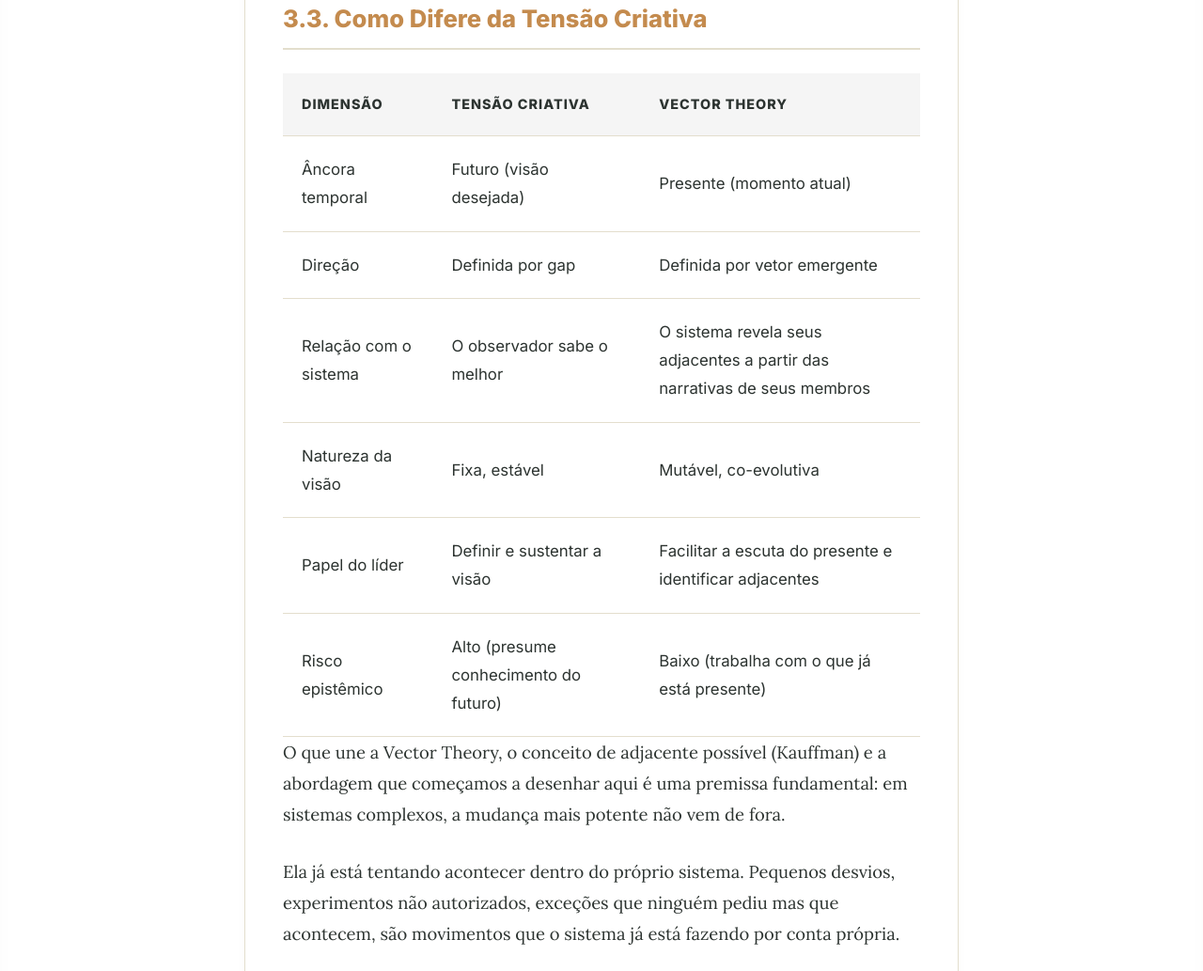
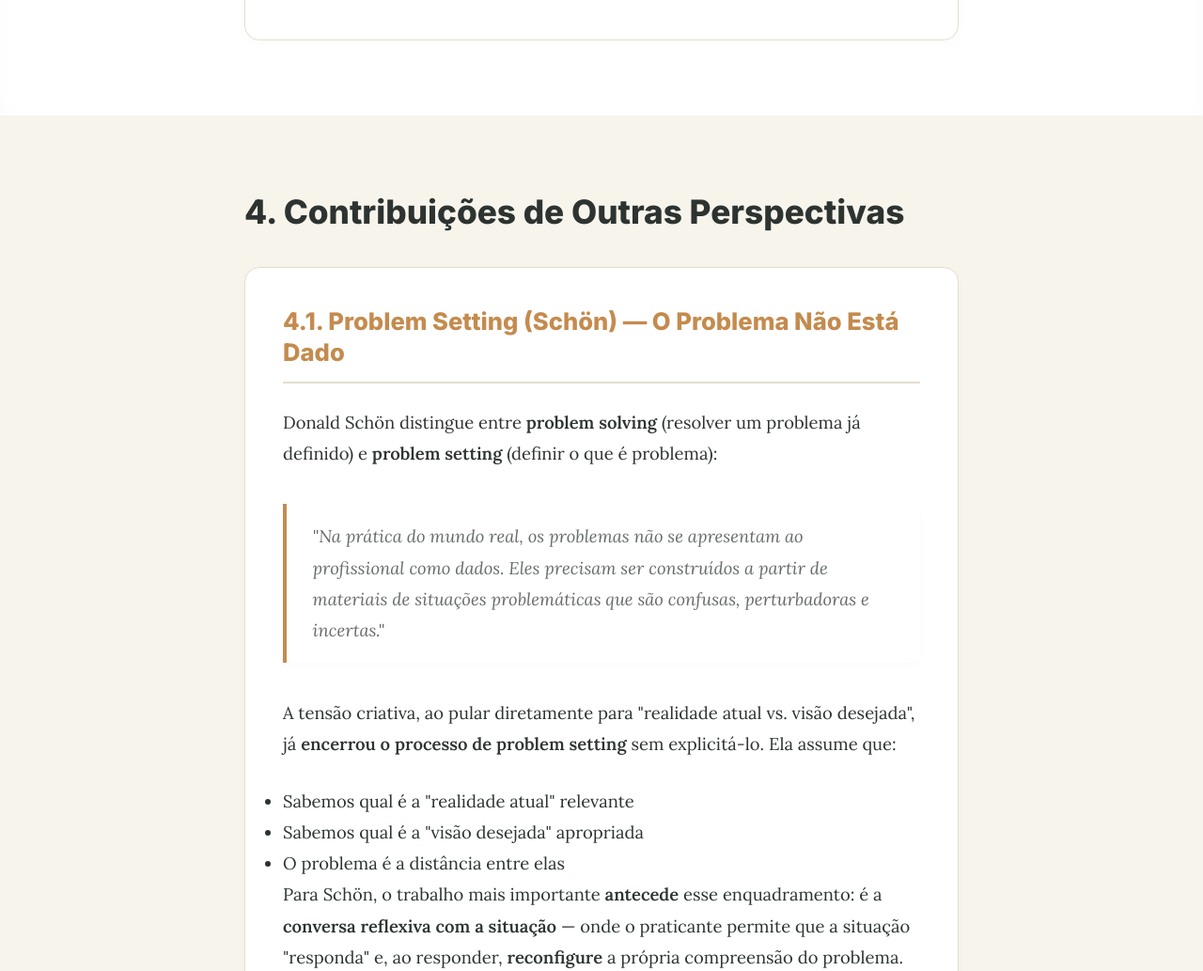
Before and after one commit to dravisss/intervencao-situada-site, a plain HTML site: page revisao-critica.html in a window 1280 px wide. Shown: the part 7145-8178 px from the top of the page at 94% size. Drawn offline with Linux system fonts and the light colour scheme.

Commit message:
auto-deploy: Atualização de conteúdo em 2026-05-01T23:42:28.836Z

```diff
--- a/revisao-critica.html
+++ b/revisao-critica.html
@@ -141,49 +141,6 @@
 <p><strong>Fase 2 — Direção e Adjacentes Possíveis</strong><br>Defina uma <strong>direção (vetor)</strong> para amplificar o que é positivo na paisagem atual. Ao contrário de metas fixas — que convidam à manipulação de métricas pela <strong>Lei de Goodhart</strong> (&quot;quando uma medida se torna meta, deixa de ser uma boa medida&quot;) —, o vetor busca o <strong>adjacente possível</strong>: o primeiro degrau alcançável a partir do estado atual do sistema.</p>
 <p><strong>Fase 3 — Intervenções (Nudges e Sondas)</strong><br>Desenhe <strong>Nudges</strong> (pequenos empurrões contextuais) em co-criação com a comunidade para evitar o &quot;paternalismo suave&quot; de soluções impostas. Utilize <strong>Sondas Seguras para Falhar (Safe-to-fail probes)</strong>: vários experimentos pequenos e paralelos. Se falharem, o custo é baixo; se funcionarem, o sistema aprende e você amplifica o que dá certo.</p>
 <p><strong>Fase 4 — Feedback Contínuo e Sinais Fracos</strong><br>Monitore a paisagem em tempo real para identificar o <strong>caminho de menor resistência</strong> — onde o sistema já está pronto para ser empurrado. A VTOC é um ciclo: o feedback sobre o deslocamento dos vetores e o surgimento de novos sinais fracos alimentam um novo mapeamento do presente.</p>
-</div><div class="content-block"><h3>3.3. Como Difere da Tensão Criativa</h3>
-<table>
-<thead>
-<tr>
-<th>Dimensão</th>
-<th>Tensão Criativa</th>
-<th>Vector Theory</th>
-</tr>
-</thead>
-<tbody><tr>
-<td>Âncora temporal</td>
-<td>Futuro (visão desejada)</td>
-<td>Presente (momento atual)</td>
-</tr>
-<tr>
-<td>Direção</td>
-<td>Definida por gap</td>
-<td>Definida por vetor emergente</td>
-</tr>
-<tr>
-<td>Relação com o sistema</td>
-<td>O observador sabe o melhor</td>
-<td>O sistema revela seus adjacentes a partir das narrativas de seus membros</td>
-</tr>
-<tr>
-<td>Natureza da visão</td>
-<td>Fixa, estável</td>
-<td>Mutável, co-evolutiva</td>
-</tr>
-<tr>
-<td>Papel do líder</td>
-<td>Definir e sustentar a visão</td>
-<td>Facilitar a escuta do presente e identificar adjacentes</td>
-</tr>
-<tr>
-<td>Risco epistêmico</td>
-<td>Alto (presume conhecimento do futuro)</td>
-<td>Baixo (trabalha com o que já está presente)</td>
-</tr>
-</tbody></table>
-<p>O que une a Vector Theory, o conceito de adjacente possível (Kauffman) e a abordagem que começamos a desenhar aqui é uma premissa fundamental: em sistemas complexos, a mudança mais potente não vem de fora. </p>
-<p>Ela já está tentando acontecer dentro do próprio sistema. Pequenos desvios, experimentos não autorizados, exceções que ninguém pediu mas que acontecem, são movimentos que o sistema já está fazendo por conta própria. </p>
-<p>A intervenção é reconhecer e amplificar os movimentos que já estão em curso. O designer organizacional não é um motorista que leva o sistema a um destino, mas alguém que <strong>rega aquilo o que já está brotando</strong>.</p>
 <hr>
 </div></div></div></section><section class="landing-section bg-light"><div class="container"><h2>4. Contribuições de Outras Perspectivas</h2>
 <div class="vertical-blocks"><div class="content-block"><h3>4.1. Problem Setting (Schön) — O Problema Não Está Dado</h3>
```
